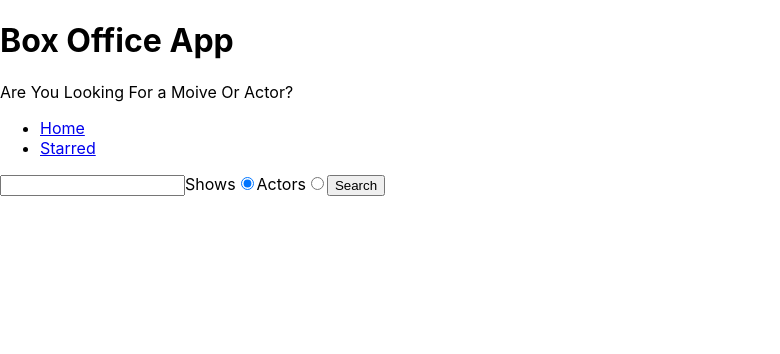
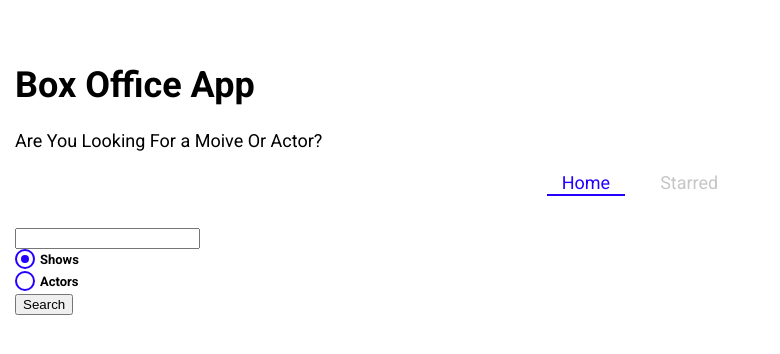
Before and after one commit to tushardamahe/box-office-app, a React (Create React App) app: page / in a window 1280 px wide. Shown: the top 354 px of the page, without its empty margins (0-780 px from the left). Built offline with nearby package versions, Linux system fonts and the light colour scheme.

Commit message:
installed styled components. Create global theme with sc. Created custom radio. Used NavLink from react-router to style active link

```diff
--- a/package.json
+++ b/package.json
@@ -8,6 +8,7 @@
     "react-dom": "^18.2.0",
     "react-router-dom": "^6.8.2",
     "react-scripts": "5.0.1",
+    "styled-components": "^5.3.8",
     "web-vitals": "^2.1.4",
     "workbox-background-sync": "^6.5.4",
     "workbox-broadcast-update": "^6.5.4",
--- a/public/index.html
+++ b/public/index.html
@@ -1,5 +1,6 @@
 <!DOCTYPE html>
 <html lang="en">
+
 <head>
   <meta charset="utf-8" />
   <link rel="icon" href="%PUBLIC_URL%/favicon.ico" />
@@ -21,8 +22,10 @@
       work correctly both with client-side routing and a non-root public URL.
       Learn how to configure a non-root public URL by running `npm run build`.
     -->
-    <title>React App</title>
+  <link href="https://fonts.googleapis.com/css?family=Roboto:300,400,700,&display=swap" rel="stylesheet" />
+  <title>Box Office</title>
 </head>
+
 <body>
   <noscript>You need to enable JavaScript to run this app.</noscript>
   <div id="root"></div>
@@ -37,4 +40,5 @@
       To create a production bundle, use `npm run build` or `yarn build`.
     -->
 </body>
+
 </html>
--- a/src/App.jsx
+++ b/src/App.jsx
@@ -1,5 +1,7 @@
 import { BrowserRouter, Routes, Route } from 'react-router-dom';
 import { QueryClient, QueryClientProvider } from '@tanstack/react-query';
+import { GlobalTheme } from './theme';
+
 import Home from './pages/Home';
 import Starred from './pages/Starred';
 import Show from './pages/Show';
@@ -11,6 +13,7 @@
 function App() {
   return (
     <QueryClientProvider client={queryClient}>
+      <GlobalTheme>
         <BrowserRouter>
           <Routes>
             <Route element={<MainLayout />}>
@@ -23,6 +26,7 @@
             <Route path="*" element={<div>Not Found</div>} />
           </Routes>
         </BrowserRouter>
+      </GlobalTheme>
     </QueryClientProvider>
   );
 }
--- /dev/null
+++ b/src/components/CustomRadio.jsx
@@ -0,0 +1,59 @@
+import styled from 'styled-components';
+
+const CustomRadio = ({ label, ...inputProps }) => {
+  return (
+    <StyledRadio>
+      {label}
+      <input {...inputProps} type="radio" />
+      <span />
+    </StyledRadio>
+  );
+};
+
+export default CustomRadio;
+
+const StyledRadio = styled.label`
+  display: block;
+  position: relative;
+  padding-left: 25px;
+  cursor: pointer;
+  font-size: 13px;
+  user-select: none;
+  font-weight: 700;
+  line-height: 1.65;
+  input {
+    position: absolute;
+    opacity: 0;
+    cursor: pointer;
+  }
+  span {
+    position: absolute;
+    top: 0;
+    left: 0;
+    height: 16px;
+    width: 16px;
+    background-color: #fff;
+    border: 2px solid ${({ theme }) => theme.mainColors.blue};
+    border-radius: 50%;
+  }
+  input:checked ~ span {
+    background-color: #fff;
+    border: 2px solid ${({ theme }) => theme.mainColors.blue};
+  }
+  span:after {
+    content: '';
+    position: absolute;
+    display: none;
+  }
+  input:checked ~ span:after {
+    display: block;
+  }
+  span:after {
+    top: 4px;
+    left: 4px;
+    width: 8px;
+    height: 8px;
+    border-radius: 50%;
+    background: ${({ theme }) => theme.mainColors.blue};
+  }
+`;
--- a/src/components/Navs.jsx
+++ b/src/components/Navs.jsx
@@ -1,4 +1,5 @@
-import { Link } from 'react-router-dom';
+import styled from 'styled-components';
+import { NavLink } from 'react-router-dom';
 
 const LINKS = [
   {
@@ -14,15 +15,57 @@
 const Navs = () => {
   return (
     <div>
-      <ul>
+      <NavList>
         {LINKS.map(item => (
           <li key={item.to}>
-            <Link to={item.to}>{item.text}</Link>
+            <LinkStyled to={item.to}>{item.text}</LinkStyled>
           </li>
         ))}
-      </ul>
+      </NavList>
     </div>
   );
 };
 
 export default Navs;
+
+const NavList = styled.ul`
+  display: flex;
+  justify-content: center;
+  list-style: none;
+  margin: 0 0 30px;
+  padding: 0;
+  li {
+    margin: 0 10px;
+  }
+`;
+
+const LinkStyled = styled(NavLink)`
+  display: block;
+  padding: 3px 15px;
+  position: relative;
+  text-decoration: none;
+  color: ${({ theme }) => theme.mainColors.gray};
+  &.active {
+    color: ${({ theme }) => theme.mainColors.blue};
+    &:after {
+      content: '';
+      position: absolute;
+      display: block;
+      height: 2px;
+      left: 0%;
+      bottom: 0;
+      background-color: ${({ theme }) => theme.mainColors.blue};
+      animation: slide-in 0.3s ease-in forwards;
+      @keyframes slide-in {
+        from {
+          left: 50%;
+          width: 0;
+        }
+        to {
+          left: 0%;
+          width: 100%;
+        }
+      }
+    }
+  }
+`;
--- a/src/components/SearchForm.jsx
+++ b/src/components/SearchForm.jsx
@@ -1,8 +1,9 @@
 import { useState } from 'react';
 import { useSearchStr } from '../lib/useSearchStr';
+import CustomRadio from './CustomRadio';
 
 const SearchForm = ({ onSearch }) => {
-  const [searchStr, setSearchStr] = useSearchStr('');
+  const [searchStr, setSearchStr] = useSearchStr();
   const [searchOption, setSearchOption] = useState('shows');
 
   const onSearchinputChange = ev => {
@@ -28,27 +29,21 @@
     <form onSubmit={onSubmit}>
       <input type="text" value={searchStr} onChange={onSearchinputChange} />
 
-      <label>
-        Shows
-        <input
-          type="radio"
+      <CustomRadio
+        label="Shows"
         name="search-option"
         value="shows"
         checked={searchOption === 'shows'}
         onChange={onRadioChange}
       />
-      </label>
 
-      <label>
-        Actors
-        <input
-          type="radio"
+      <CustomRadio
+        label="Actors"
         name="search-option"
         value="actors"
         checked={searchOption === 'actors'}
         onChange={onRadioChange}
       />
-      </label>
 
       <button type="submit">Search</button>
     </form>
--- a/src/index.css
+++ /dev/null
@@ -1,13 +0,0 @@
-body {
-  margin: 0;
-  font-family: -apple-system, BlinkMacSystemFont, 'Segoe UI', 'Roboto', 'Oxygen',
-    'Ubuntu', 'Cantarell', 'Fira Sans', 'Droid Sans', 'Helvetica Neue',
-    sans-serif;
-  -webkit-font-smoothing: antialiased;
-  -moz-osx-font-smoothing: grayscale;
-}
-
-code {
-  font-family: source-code-pro, Menlo, Monaco, Consolas, 'Courier New',
-    monospace;
-}
--- a/src/index.jsx
+++ b/src/index.jsx
@@ -1,6 +1,5 @@
 import React from 'react';
 import ReactDOM from 'react-dom/client';
-import './index.css';
 import App from './App';
 import * as serviceWorkerRegistration from './serviceWorkerRegistration';
 import reportWebVitals from './reportWebVitals';
--- /dev/null
+++ b/src/theme.jsx
@@ -0,0 +1,30 @@
+import { ThemeProvider, createGlobalStyle } from 'styled-components';
+
+const theme = {
+  fontFamily: 'Roboto, sans-serif',
+  mainColors: {
+    blue: '#2400ff',
+    gray: '#c6c6c6',
+    dark: '#353535',
+  },
+};
+
+const GlobalStyles = createGlobalStyle`
+  body {
+    font-family: ${({ theme }) => theme.fontFamily};
+    font-size: 18px;
+    margin: 0;
+    padding-top: 40px;
+    padding-left: 15px;
+    padding-right: 15px;
+  }
+`;
+
+export const GlobalTheme = ({ children }) => {
+  return (
+    <ThemeProvider theme={theme}>
+      <GlobalStyles />
+      {children}
+    </ThemeProvider>
+  );
+};
```
Also changed, not shown: 1 other file (tests, documents, lock files or other folders). Lines whose indentation alone changed are shown as unchanged.
